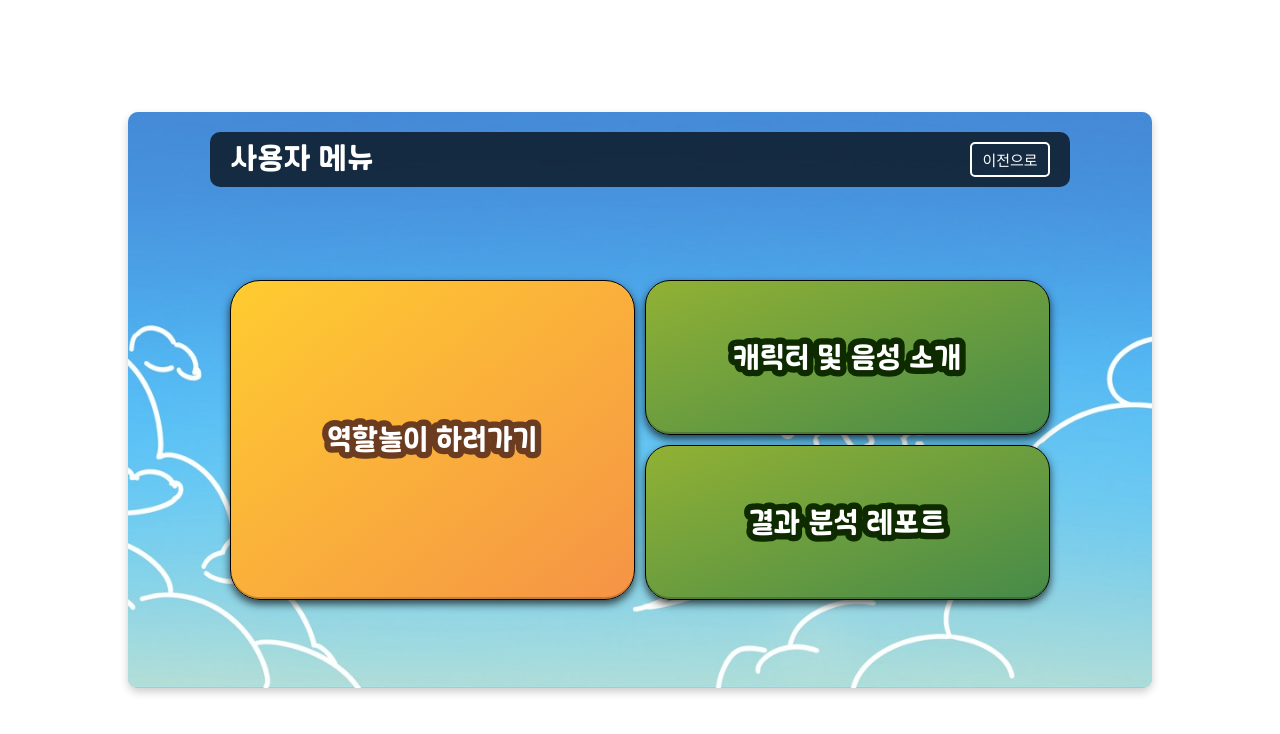
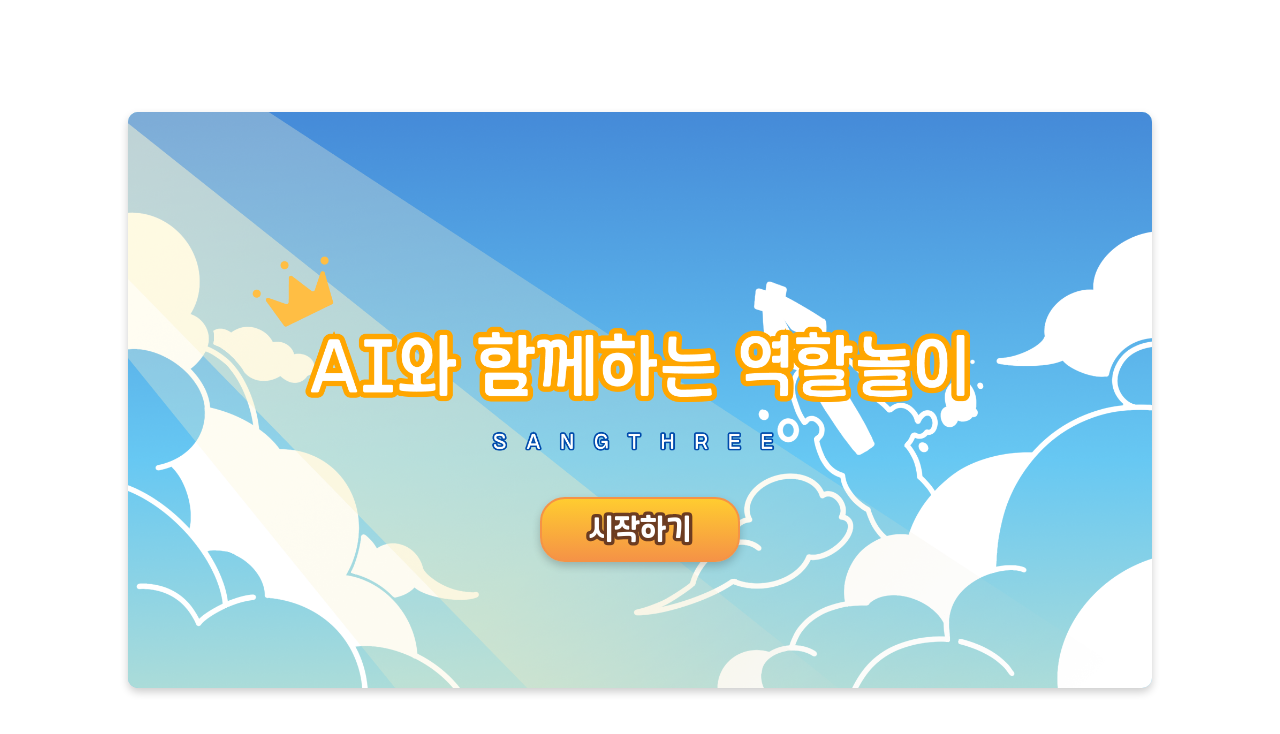
Before and after one commit to Prize-Three/roleplay_frontend, a React (Create React App) app: page / in a window 1280 px wide. Shown: the top 734 px of the page. Built offline with nearby package versions, Linux system fonts and the light colour scheme.

Commit message:
MainHome 페이지 추가

```diff
--- a/src/App.js
+++ b/src/App.js
@@ -1,6 +1,8 @@
 import React from 'react';
 import { BrowserRouter as Router, Route, Routes } from 'react-router-dom';
+
 import Home from './pages/Home/Home';
+import MainHome from './pages/MainHome/MainHome';
 import Situation from './pages/Situation/Situation';
 import Chat from './pages/Chat/Chat';
 import ChooseRole from './pages/ChooseRole/ChooseRole';
@@ -12,7 +14,8 @@ function App() {
   return (
     <Router>
       <Routes>
-        <Route path="/" element={<Home />} />
+        <Route path="/" element={<MainHome />} />
+        <Route path="/home" element={<Home />} />
         <Route path="/situation" element={<Situation />} />
         <Route path="/chat" element={<Chat />} />
         <Route path="/choose-role" element={<ChooseRole />} />
```
